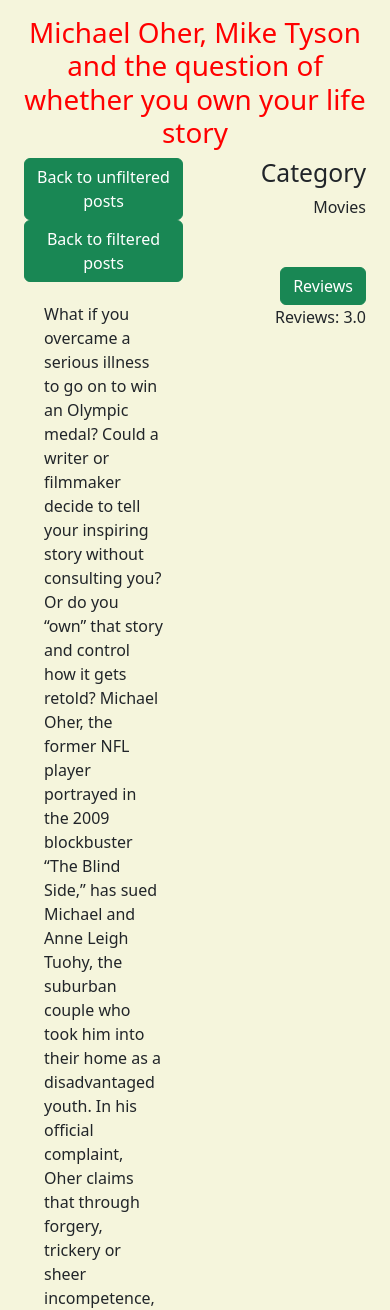
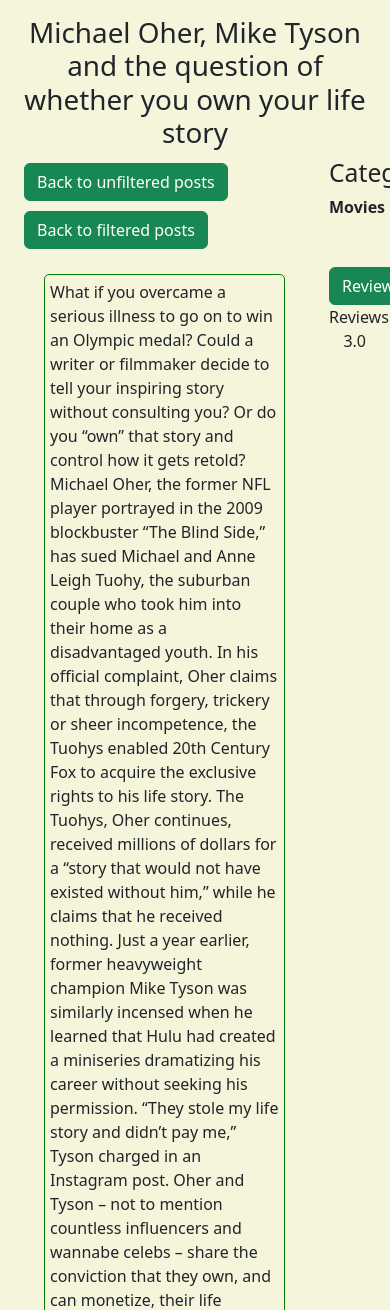
Before and after one commit to Kosnstantin/blog, a Django app: page /post/detail/2 in a window 390 px wide; the page is wider, and only the part inside the window is pictured. Shown: the top 1310 px of that part. Run offline with Django 4.2, Linux system fonts and the light colour scheme; data comes from the database, SQL or seed files in the repository; both versions use the stored data as it was after the commit.

Commit message:
full last commit

```diff
--- a/blog/forms.py
+++ b/blog/forms.py
@@ -1,6 +1,5 @@
 from blog.models import Post, Comments, Feedback
 from django.forms import ModelForm, TextInput, Textarea, Select, NumberInput
-from django.contrib.auth.models import User
 
 
 class PostForm(ModelForm):
@@ -23,22 +22,21 @@
     class Meta:
         model = Comments
         fields = ["text"]
+        labels = {"text": ""}
         widgets = {
             "text": Textarea(
                 attrs={"class": "form-control", "placeholder": "Enter comment"}
             ),
         }
 
-
 class FeedbackForm(ModelForm):
     class Meta:
         model = Feedback
         fields = ["text", "rating"]
+        labels = {"text": ""}
         widgets = {
             "text": Textarea(
-                attrs={"class": "form-control", "placeholder": "Enter comment"}
+                attrs={"class": "form-control", "placeholder": "Enter review"}
             ),
-            "rating": NumberInput(  # Укажите, что rating - это числовое поле
-                attrs={"class": "form-control", "min": 0, "max": 5}
-            ),
+            "rating": NumberInput(attrs={"class": "form-control", "min": 0, "max": 5}),
         }
--- a/blog/models.py
+++ b/blog/models.py
@@ -21,7 +21,7 @@
 
 class Comments(models.Model):
     post = models.ForeignKey(Post, on_delete=models.CASCADE)
-    text = models.TextField(verbose_name="Text")
+    text = models.TextField()
     publish_date = models.DateTimeField(auto_now_add=True, verbose_name="publish_date")
     author = models.ForeignKey("auth.User", on_delete=models.CASCADE)
 
--- a/blog/static/css/style.css
+++ b/blog/static/css/style.css
@@ -20,3 +20,10 @@
 div a:hover {
     color: green;
 }
+
+@media (max-width: 500px) {
+    .lists-btn {
+        margin-top: 5px;
+        margin-bottom: 5px;
+    }
+}
--- a/blog/static/css/style_for_main_page.css
+++ b/blog/static/css/style_for_main_page.css
@@ -1,4 +1,4 @@
-.filtered_published_posts {
+.posts {
     border-radius: 5px;
     border: 1px solid green;
     padding: 5px;
--- a/blog/templates/blog/post_detail.html
+++ b/blog/templates/blog/post_detail.html
@@ -6,18 +6,18 @@
 
 {% block content %}
 
-<a href="{% url 'post_list' %}">
-    <h1 class="mt-3">{{ post.title }}</h1>
-</a>
+<h1 class="mt-3">{{ post.title }}</h1>
+
 <div class="container">
     <div class="row">
-        <div class="col-6"><a href="{% url 'post_draft' %}">
-                <button type="submit" class="btn btn-success">Back to unfiltered posts</button>
+        <div class="col-10">
+            <a href="{% url 'post_draft' %}">
+                <button type="submit" class="btn btn-success lists-btn">Back to unfiltered posts</button>
             </a>
             <a href="{% url 'post_list' %}">
-                <button type="submit" class="btn btn-success">Back to filtered posts</button>
+                <button type="submit" class="btn btn-success lists-btn">Back to filtered posts</button>
             </a>
-            <div style="margin: 20px">
+            <div class="posts" style="margin: 20px">
                 <div>
                     <div>{{ post.text }}</div>
                 </div>
@@ -37,10 +37,12 @@
 
 
         </div>
-        <div class="col-6">
+        <div class="col-2">
             <div style="text-align: end;">
                 <h2>Category</h2>
-                <div>{{ post.category }}</div>
+                <b>
+                    <div>{{ post.category }}</div>
+                </b>
                 <a href="{% url 'feedback' post_pk=post.pk %}">
                     <button type="submit" class="mt-5 btn btn-success">Reviews</button>
                 </a>
@@ -51,7 +53,7 @@
 </div>
 
 <div>
-    <h2>Comments</h2>
+    <h2>Comments: {{ counter }}</h2>
     {% for i in comments %}
     {{ i }} <span style="color: blue;">{{ i.author }}</span> {{ i.publish_date }}
     {% if user.id == i.author.id %}
@@ -61,13 +63,13 @@
 
     {% endif %}
     {% endfor %}
-    <h4>Comments: {{ counter }}</h4>
 </div>
-<form method="POST">
+{% if 'detail' in request.path %}
+<form class="mt-3" method="POST">
     {% csrf_token %}
     {{ comment_form.as_p }}
-    <button type="submit" class="btn btn-success">Add comment</button>
+    <button type="submit" class="btn btn-success mt-3 mb-5">Add comment</button>
 </form>
-
+{% endif %}
 
 {% endblock %}
--- a/blog/templates/blog/post_draft.html
+++ b/blog/templates/blog/post_draft.html
@@ -17,11 +17,12 @@
                 <button class="btn btn-success">Filtered posts</button>
             </a>
             <div>{% for post in items %}</div>
-            <div style="margin: 20px">
+            <div class="posts" style="margin: 20px">
                 <div>
                     <a href="{% url 'post_detail' post_pk=post.pk %}">
                         {{ post.title }}
                     </a>
+                    by <b>{{ post.author }}</b>
                 </div>
                 <div>{{ post.created_date }}</div>
                 {% endfor %}
--- a/blog/templates/blog/post_new.html
+++ b/blog/templates/blog/post_new.html
@@ -14,7 +14,7 @@
             </a>
             <form method="POST">
                 {% csrf_token %}
-                {{ account.as_p }}
+                {{ form.as_p }}
                 <button type="submit" class="btn btn-success">Create</button>
             </form>
         </div>
--- a/blog/views.py
+++ b/blog/views.py
@@ -33,9 +33,12 @@
 
 def published_post(request, post_pk):
     post = Post.objects.get(pk=post_pk)
+    comments = Comments.objects.filter(post=post_pk)
+    counter = comments.count()
+    count = rating(post_pk)
     post.published = True
     post.save()
-    context = {"post": post}
+    context = {"post": post, "comments": comments, "counter": counter, "count": count}
     return render(request, "blog/post_detail.html", context)
 
 
@@ -84,7 +87,7 @@
             post.publish_date = datetime.now()
             post.user = request.user
             post.save()
-            return redirect("post_list")
+            return redirect("post_draft")
     else:
         error = "Iнший метод запиту"
         form = PostForm()
```
Also changed, not shown: blog/templates/blog/feedback.html (+13 -6 lines), blog/templates/blog/post_list.html (+2 -7 lines), blog/migrations/0002_alter_comments_text.py (added), db.sqlite3.
